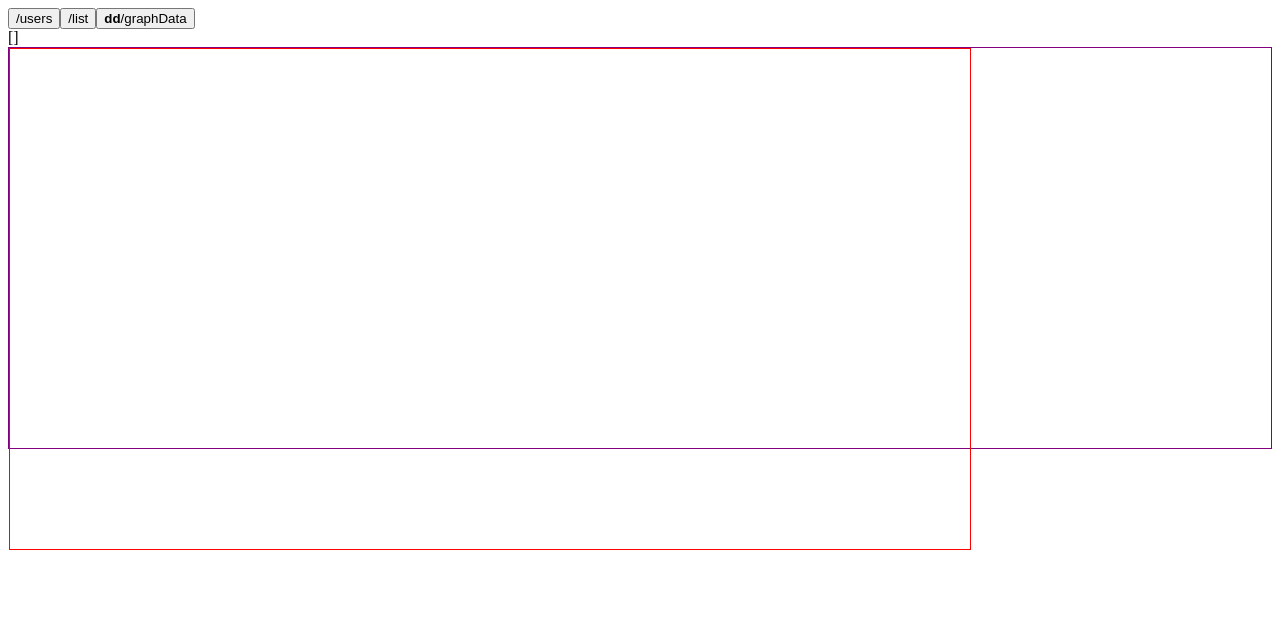
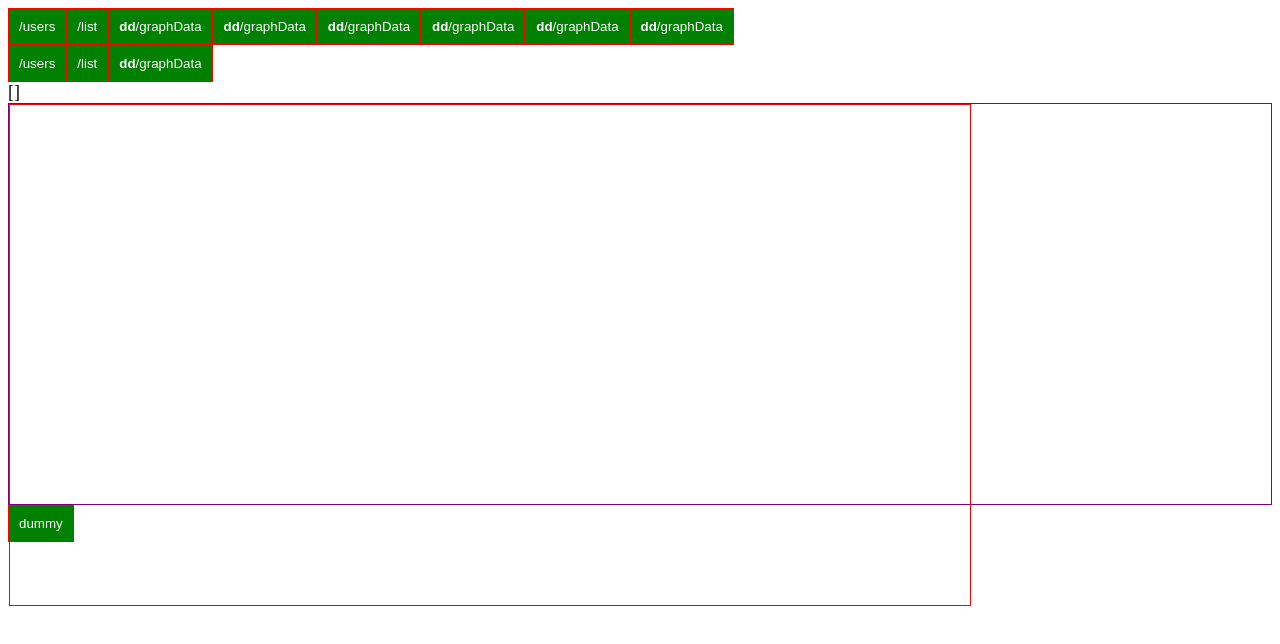
Before and after one commit to yuvala/canvas-d3-angular, an Angular app: page /domtocanvas in a window 1280 px wide. Shown: the top 644 px of the page. Built offline with nearby package versions, Linux system fonts and the light colour scheme; no server answers.

Commit message:
scss games

```diff
--- a/src/app/app.component.html
+++ b/src/app/app.component.html
@@ -8,14 +8,15 @@
 <!--
    <app-canvas-chart *ngIf="data.chartData.length" [data]="data.chartData"></app-canvas-chart>
    -->
-
+   <app-header></app-header>
+<div>
 
 <button (click)="handleClick('/users')"> /users</button>
 
 <button (click)="handleClick('/list')"> /list</button>
 
 <button (click)="handleClick('/graph')"> <b>dd</b>/graphData</button>
-<br>
+</div>
  {{data.chartData| json}}
 
 
--- a/src/app/app.component.scss
+++ b/src/app/app.component.scss
@@ -0,0 +1,2 @@
+/* app module  */
+@import "../styles/main";
--- a/src/app/app.module.ts
+++ b/src/app/app.module.ts
@@ -8,6 +8,7 @@ import { BarchartComponent } from './barchart/barchart.component';
 import { HttpClientModule } from '@angular/common/http';
 import { CanvasChartComponent } from './canvas-chart/canvas-chart.component';
 import { DomtocanvasComponent } from './domtocanvas/domtocanvas.component';
+import { HeaderComponent } from './header/header.component';
 
 @NgModule({
   declarations: [
@@ -15,7 +16,8 @@ import { DomtocanvasComponent } from './domtocanvas/domtocanvas.component';
     GraphComponent,
     BarchartComponent,
     CanvasChartComponent,
-    DomtocanvasComponent
+    DomtocanvasComponent,
+    HeaderComponent
   ],
   imports: [
     BrowserModule,
--- a/src/app/domtocanvas/domtocanvas.component.html
+++ b/src/app/domtocanvas/domtocanvas.component.html
@@ -1,2 +1,7 @@
 
 <div class="d3-chart" #dtc   style="height:400px; border:purple 1px solid"></div>
+
+
+
+
+<button > dummy </button>
--- /dev/null
+++ b/src/app/header/header.component.html
@@ -0,0 +1,8 @@
+
+<button class="button-bbbb" (click)="handleClick('/users')"> /users</button>
+
+<button (click)="handleClick('/list')"> /list</button>
+
+<button (click)="handleClick('/graph')"> <b>dd</b>/graphData</button>
+
+<button *ngFor="let item of [1,2,3,4,5]" (click)="handleClick('/graph')"> <b>dd</b>/graphData</button>
--- /dev/null
+++ b/src/app/header/header.component.scss
@@ -0,0 +1,10 @@
+/* header module  */
+@import "../../styles/params";
+@import "../../styles/mixin";
+
+.button-bbbb {
+ @extend %button;
+  &:hover {
+      background-color: $yellow;
+  }
+}
--- /dev/null
+++ b/src/app/header/header.component.ts
@@ -0,0 +1,32 @@
+import { Component, OnInit } from '@angular/core';
+import { Router } from '@angular/router';
+import { AppService } from '../app.service';
+
+@Component({
+  selector: 'app-header',
+  templateUrl: './header.component.html',
+  styleUrls: ['./header.component.scss']
+})
+export class HeaderComponent implements OnInit {
+  constructor(private router: Router, private service: AppService) {}
+
+  ngOnInit() {}
+
+  handleClick(param) {
+    const p = param;
+    this.service.get(param).subscribe(
+      res => {
+        if (p === '/graph') {
+        //  this.data.chartData = res[0].data;
+         // this.messages = res[0].data;
+        }
+        console.log(this, p);
+
+       // this.messages = res;
+      },
+      err => {
+        console.log(err);
+      }
+    );
+  }
+}
--- a/src/styles.scss
+++ b/src/styles.scss
@@ -1 +1,2 @@
 /* You can add global styles to this file, and also import other style files */
+@import "styles/main";
--- /dev/null
+++ b/src/styles/_main.scss
@@ -0,0 +1,23 @@
+@import "params";
+
+
+body {
+    font-size:18px;
+}
+
+.padding-10 {
+    padding:10px;
+}
+.White-color {
+    color:white;
+}
+button {
+
+    border:1px $red solid;
+    background-color: $green;
+    @extend .padding-10;
+    @extend .White-color;
+    &:hover {
+        background-color: $blue;
+    }
+}
--- /dev/null
+++ b/src/styles/_mixin.scss
@@ -0,0 +1,32 @@
+@import "params";
+
+
+%padding-10 {
+    padding: 10px;
+}
+
+%padding-11 {
+    padding: 11px;
+}
+
+%padding-12 {
+    padding: 12px;
+}
+
+%padding-13 {
+    padding: 13px;
+}
+
+%White-color {
+    color:white;
+}
+%button {
+
+    border:1px $red solid;
+    background-color: $green;
+    @extend %padding-10;
+    @extend %White-color;
+    &:hover {
+        background-color: $blue;
+    }
+}
--- /dev/null
+++ b/src/styles/_params.scss
@@ -0,0 +1,4 @@
+$red: red;
+$blue:blue;
+$green:green;
+$yellow:yellow;
```
